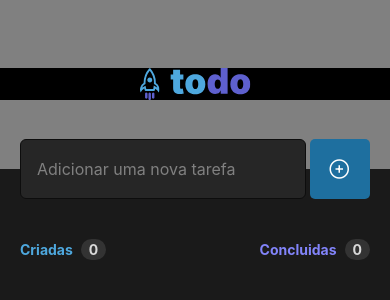
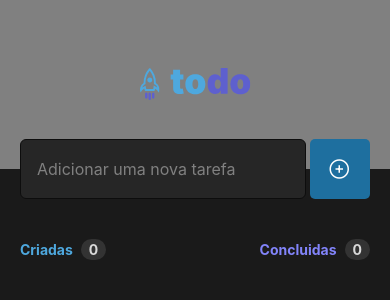
Before and after one commit to lucas-linard/To-do-list, a React Native app: screen / in a window 390 px wide. Shown: the top 300 px of the page. Built offline with nearby package versions, Linux system fonts and the light colour scheme.

Commit message:
removed bc from development

```diff
--- a/src/components/Header/styles.ts
+++ b/src/components/Header/styles.ts
@@ -6,8 +6,6 @@ export const styles = StyleSheet.create({
     container: {
         width: '100%',
         alignItems: 'center',
-        backgroundColor: '#000',
     },
 
-
 })
```
